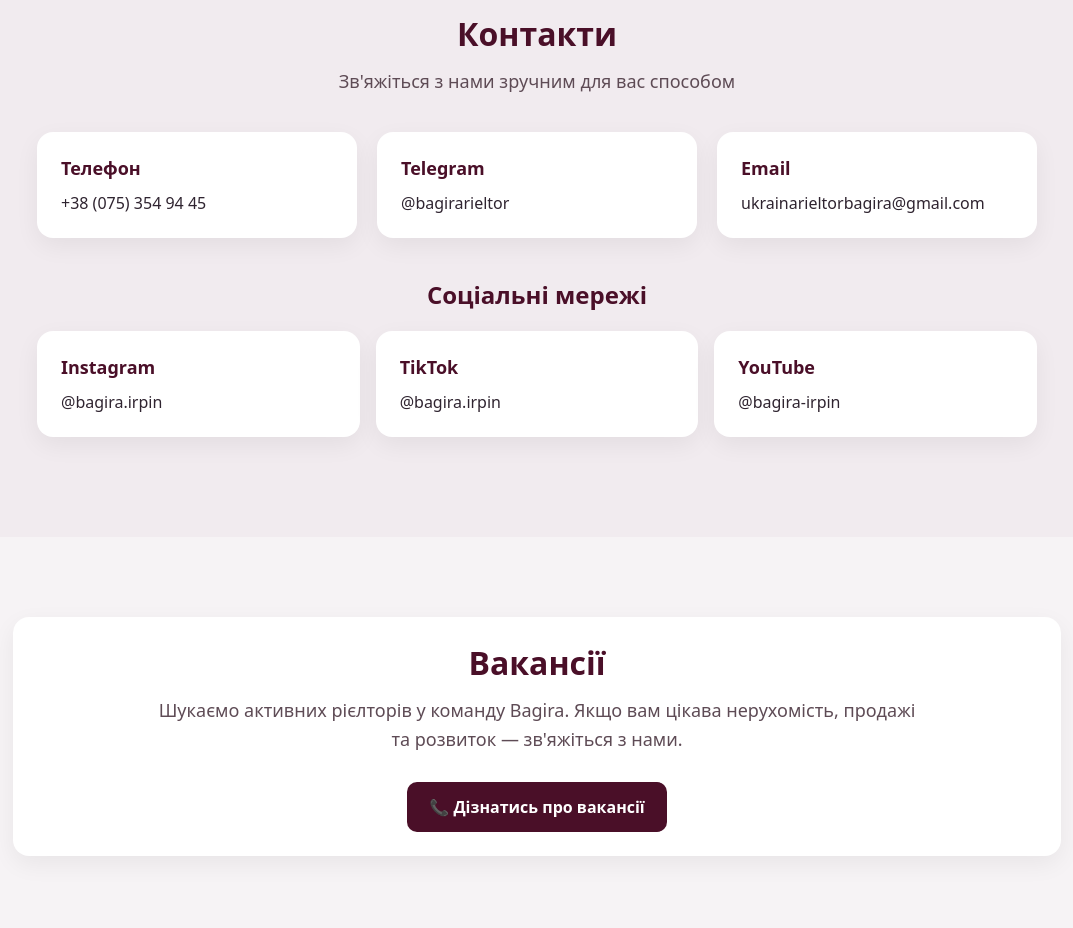
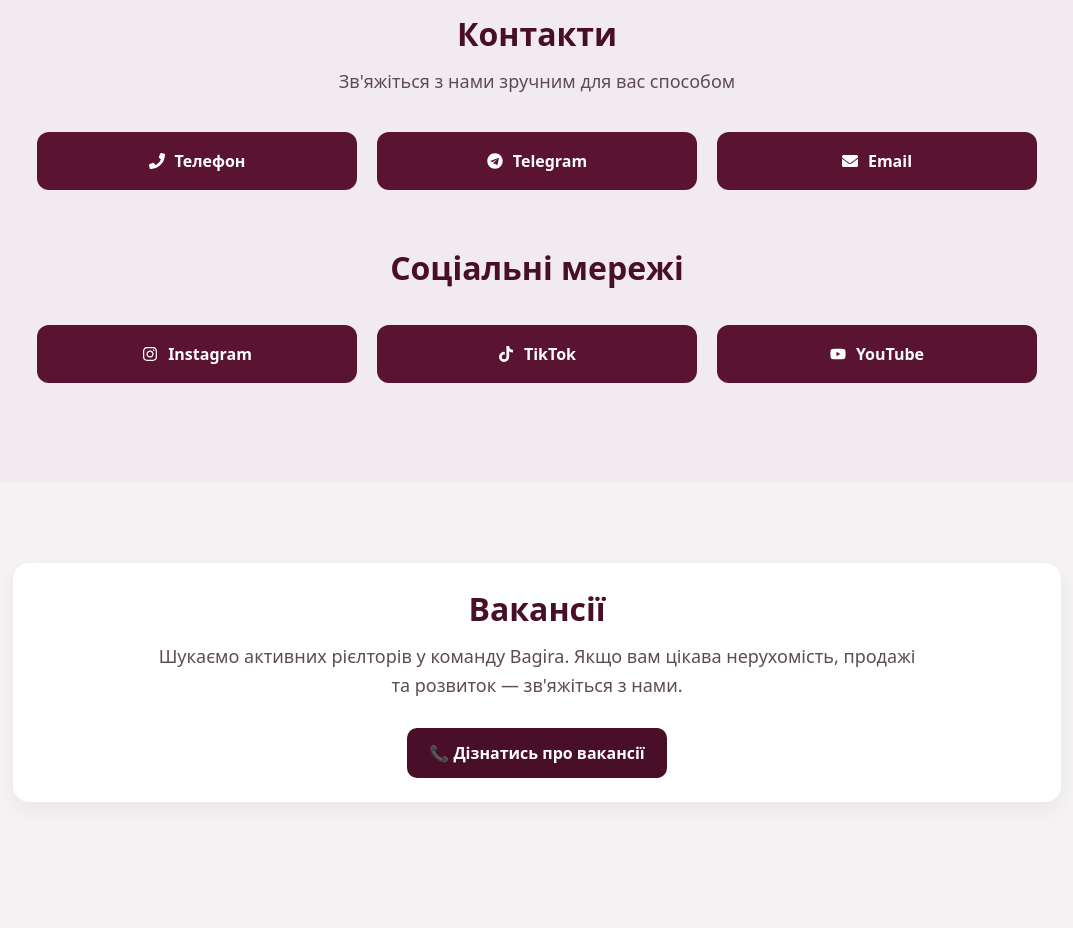
Before and after one commit to Tetiana-Rybko/real-estate-crm, a React (Vite) app in the folder Front/: page / in a window 1280 px wide. Shown: the part 5980-6908 px from the top of the page, without its empty margins (103-1176 px from the left). Built offline with nearby package versions, Linux system fonts and the light colour scheme.

Commit message:
Improve contacts section UI: add burgundy buttons with icons and hover effects

```diff
--- a/Front/package.json
+++ b/Front/package.json
@@ -13,6 +13,7 @@
     "axios": "^1.13.2",
     "react": "^19.2.0",
     "react-dom": "^19.2.0",
+    "react-icons": "^5.6.0",
     "react-router-dom": "^7.12.0"
   },
   "devDependencies": {
--- a/Front/src/pages/LandingPage.tsx
+++ b/Front/src/pages/LandingPage.tsx
@@ -1,4 +1,5 @@
 import { useMemo, useState } from "react";
+import { FaPhone, FaTelegram, FaEnvelope, FaInstagram, FaTiktok, FaYoutube } from "react-icons/fa";
 
 type Property = {
   id: number;
@@ -12,6 +13,20 @@
   images?: string[];
   video?: string;
   isHot?: boolean;
+};
+const contactButtonStyle = {
+  background: "#5A1432",
+  color: "#fff",
+  padding: "18px 24px",
+  borderRadius: 12,
+  display: "flex",
+  alignItems: "center",
+  gap: 10,
+  fontWeight: 600,
+  cursor: "pointer",
+  justifyContent: "center",
+  transition: "0.3s",
+  textDecoration: "none",
 };
 
 export default function LandingPage() {
@@ -754,115 +769,61 @@
         gap: 20,
       }}
     >
-            <div style={cardStyle}>
-             <div style={{ fontWeight: 700, color: "#4A0F28", fontSize: 18 }}>
-               Телефон
-             </div>
-             <div style={{ marginTop: 12 }}>
-               +38 (075) 354 94 45
-           </div>
+      <a href="tel:+380753549445" style={contactButtonStyle}
+         onMouseEnter={(e) => (e.currentTarget.style.background = "#7A1B45")}
+         onMouseLeave={(e) => (e.currentTarget.style.background = "#5A1432")}
+      >
+        <FaPhone /> Телефон
+      </a>
+
+      <a href="https://t.me/bagirarieltor" target="_blank" rel="noreferrer" style={contactButtonStyle}
+         onMouseEnter={(e) => (e.currentTarget.style.background = "#7A1B45")}
+         onMouseLeave={(e) => (e.currentTarget.style.background = "#5A1432")}
+      >
+        <FaTelegram /> Telegram
+      </a>
+
+      <a href="mailto:ukrainarealtorbagira@gmail.com" style={contactButtonStyle}
+         onMouseEnter={(e) => (e.currentTarget.style.background = "#7A1B45")}
+         onMouseLeave={(e) => (e.currentTarget.style.background = "#5A1432")}
+      >
+        <FaEnvelope /> Email
+      </a>
     </div>
 
-        <div style={cardStyle}>
-          <div style={{ fontWeight: 700, color: "#4A0F28", fontSize: 18 }}>
-            Telegram
-          </div>
-        <div style={{ marginTop: 12 }}>
-          <a
-            href="https://t.me/bagirarieltor"
-            target="_blank"
-            rel="noreferrer"
-            style={{ color: "#2F2430", textDecoration: "none" }}
+    <h2 style={{ ...sectionTitleStyle, marginTop: 56 }}>Соціальні мережі</h2>
+
+    <div
+      style={{
+        marginTop: 36,
+        display: "grid",
+        gridTemplateColumns: "repeat(auto-fit, minmax(240px, 1fr))",
+        gap: 20,
+      }}
     >
-           @bagirarieltor
+      <a href="https://instagram.com/bagira.irpin" target="_blank" rel="noreferrer" style={contactButtonStyle}
+          onMouseEnter={(e) => (e.currentTarget.style.background = "#7A1B45")}
+          onMouseLeave={(e) => (e.currentTarget.style.background = "#5A1432")}
+      >
+        <FaInstagram /> Instagram
+      </a>
+
+      <a href="https://www.tiktok.com/@bagira.irpin" target="_blank" rel="noreferrer" style={contactButtonStyle}
+         onMouseEnter={(e) => (e.currentTarget.style.background = "#7A1B45")}
+         onMouseLeave={(e) => (e.currentTarget.style.background = "#5A1432")}
+      >
+        <FaTiktok /> TikTok
+      </a>
+
+      <a href="https://www.youtube.com/@bagira-irpin" target="_blank" rel="noreferrer" style={contactButtonStyle}
+         onMouseEnter={(e) => (e.currentTarget.style.background = "#7A1B45")}
+         onMouseLeave={(e) => (e.currentTarget.style.background = "#5A1432")}
+      >
+        <FaYoutube /> YouTube
       </a>
     </div>
   </div>
-
-     <div style={cardStyle}>
-       <div style={{ fontWeight: 700, color: "#4A0F28", fontSize: 18 }}>
-         Email
-       </div>
-       <div style={{ marginTop: 12 }}>
-         ukrainarieltorbagira@gmail.com
-       </div>
-     </div>
-
-          </div>
-            <div
-               style={{
-                 marginTop: 40,
-                 textAlign: "center",
-                 fontSize: 24,
-                 fontWeight: 700,
-                 color: "#4A0F28",
-               }}
-            >
-              Соціальні мережі
-            </div>
-
-            <div
-               style={{
-                 display: "grid",
-                 gridTemplateColumns: "repeat(auto-fit, minmax(220px, 1fr))",
-                 gap: 16,
-                 marginTop: 20,
-               }}
-            >
-               {/* Instagram */}
-               <div style={cardStyle}>
-               <div style={{ fontWeight: 700, color: "#4A0F28", fontSize: 18 }}>
-                   Instagram
-               </div>
-               <div style={{ marginTop: 12 }}>
-                 <a
-                  href="https://instagram.com/bagira.irpin"
-                  target="_blank"
-                  rel="noreferrer"
-                  style={{ color: "#2F2430", textDecoration: "none" }}
-                 >
-                  @bagira.irpin
-                </a>
-              </div>
-            </div>
-
-            {/* TikTok */}
-            <div style={cardStyle}>
-            <div style={{ fontWeight: 700, color: "#4A0F28", fontSize: 18 }}>
-              TikTok
-            </div>
-            <div style={{ marginTop: 12 }}>
-              <a
-                href="https://www.tiktok.com/@bagira.irpin"
-                target="_blank"
-                rel="noreferrer"
-                style={{ color: "#2F2430", textDecoration: "none" }}
-              >
-                @bagira.irpin
-              </a>
-            </div>
-          </div>
-
-          {/* YouTube */}
-         <div style={cardStyle}>
-           <div style={{ fontWeight: 700, color: "#4A0F28", fontSize: 18 }}>
-             YouTube
-           </div>
-           <div style={{ marginTop: 12 }}>
-             <a
-               href="https://youtube.com/@bagira-irpin"
-               target="_blank"
-               rel="noreferrer"
-               style={{ color: "#2F2430", textDecoration: "none" }}
-              >
-               @bagira-irpin
-             </a>
-           </div>
-         </div>
-       </div>
-        </div>
 </section>
-
        <section id="jobs" style={{ padding: "80px 24px" }}>
         <div style={{ maxWidth: 1000, margin: "0 auto", ...cardStyle, textAlign: "center" }}>
           <h2 style={sectionTitleStyle}>Вакансії</h2>
```
Also changed, not shown: 1 other file (tests, documents, lock files or other folders). Lines whose indentation alone changed are shown as unchanged.
